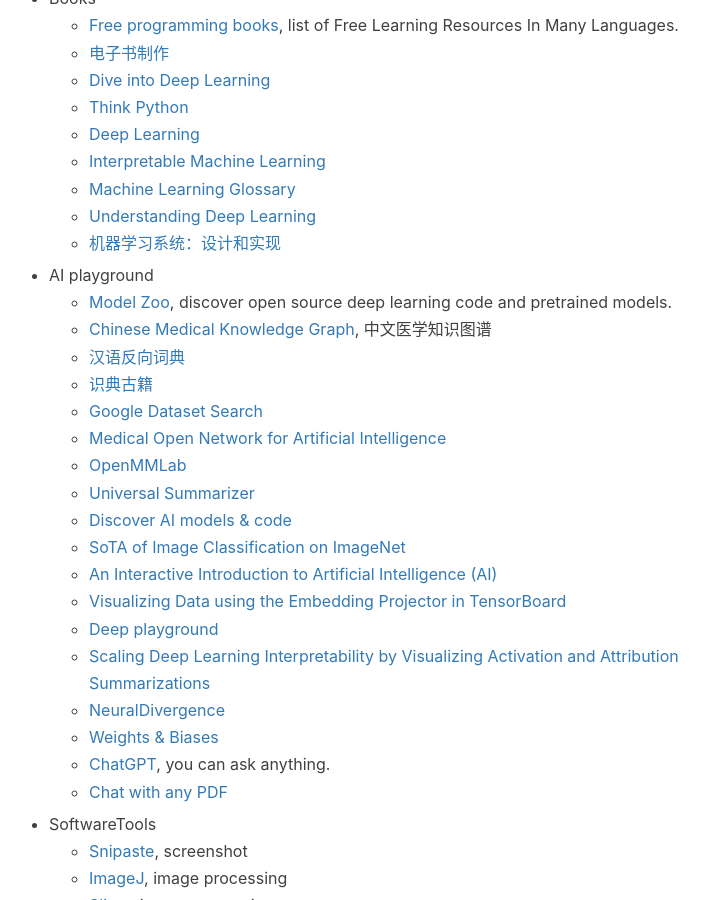
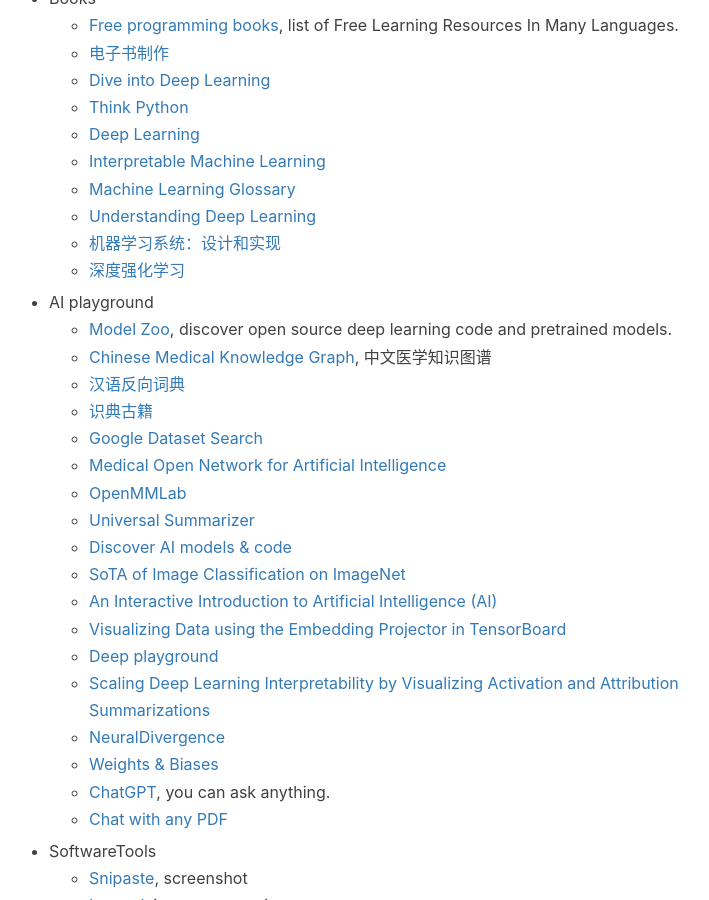
Before and after one commit to jizhang02/jizhang02.github.io, a Jekyll site: the page built from _posts/2020-02-24-productivity.markdown, in a window 1280 px wide and 900 px high, scrolled down 2138 px. Shown: the whole window, without its empty margins (256-965 px from the left). Built offline with Jekyll 4.4.1, drawn with Linux system fonts in a browser that asks for light colours; nearby versions of some CDN libraries; a script that is not in the unit is left out; comment, search, counter and statistics services are not loaded.

Commit message:
Update 2020-02-24-productivity.markdown

```diff
--- a/_posts/2020-02-24-productivity.markdown
+++ b/_posts/2020-02-24-productivity.markdown
@@ -87,6 +87,7 @@
     * [Machine Learning Glossary](https://ml-cheatsheet.readthedocs.io/en/latest/)
     * [Understanding Deep Learning](https://udlbook.github.io/udlbook/)
     * [机器学习系统：设计和实现](https://openmlsys.github.io/)
+    * [深度强化学习](https://deepreinforcementlearningbook.org/assets/pdfs/%E6%B7%B1%E5%BA%A6%E5%BC%BA%E5%8C%96%E5%AD%A6%E4%B9%A0(%E4%B8%AD%E6%96%87%E7%89%88-%E5%BD%A9%E8%89%B2%E5%8E%8B%E7%BC%A9).pdf)
 
 
 * AI playground
```
